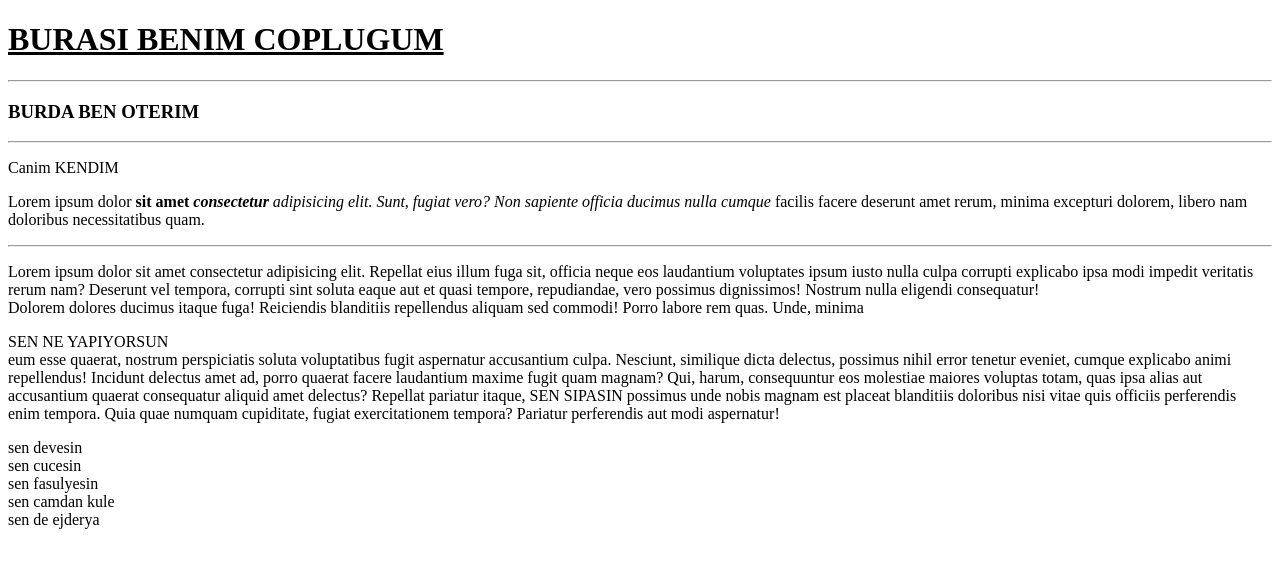
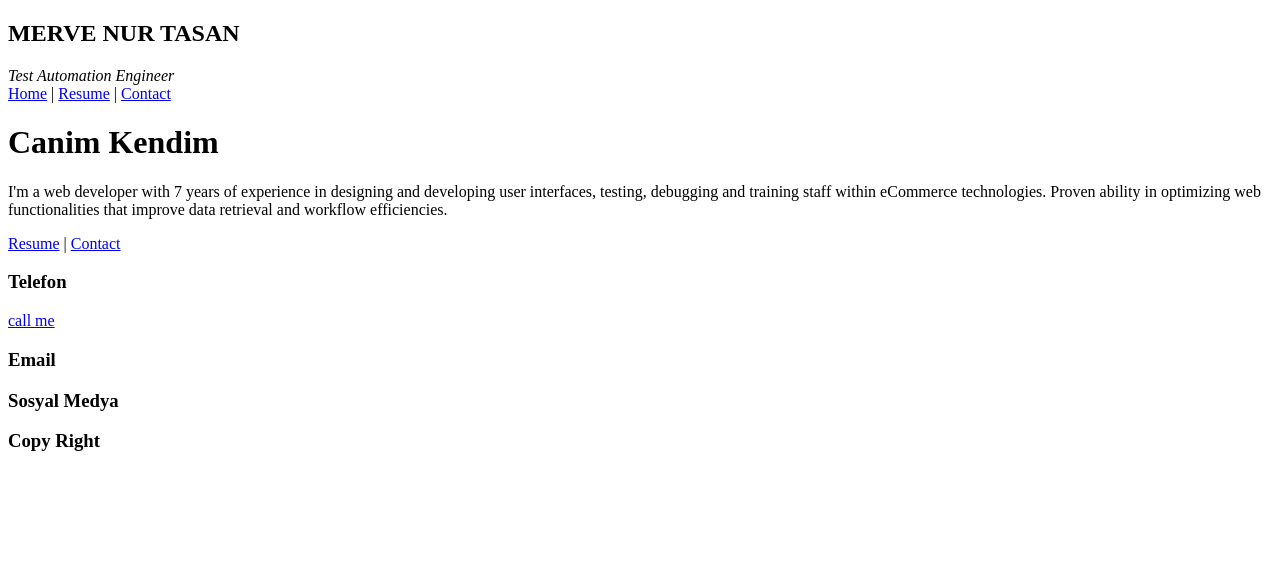
Before and after one commit to mervenurtasann/MyResume, a plain HTML site: page index.html in a window 1280 px wide. Drawn offline with Linux system fonts and the light colour scheme.

Commit message:
first commit

```diff
--- a/index.html
+++ b/index.html
@@ -4,27 +4,43 @@
     <meta charset="UTF-8">
     <meta http-equiv="X-UA-Compatible" content="IE=edge">
     <meta name="viewport" content="width=device-width, initial-scale=1.0">
-    <title>Hadi Gelin Oynayalim</title>
+    <title>Resume</title>
 </head>
 <body>
-    <!-- yorum satiri Shift + ALT + A ile otomatik olarak yapilabiliyor -->
-
-    <h1><u>BURASI BENIM COPLUGUM</u></h1>
-    <hr>
-    <h3>BURDA BEN OTERIM</h3>
-    <hr>
-    <p>Canim KENDIM</p>
-    <p>Lorem ipsum dolor <strong>sit amet <i>consectetur </strong> adipisicing elit. Sunt, fugiat vero? Non sapiente officia ducimus nulla cumque</i> facilis facere deserunt amet rerum, minima excepturi dolorem, libero nam doloribus necessitatibus quam.</p>
-    <hr>
-    <p>Lorem ipsum dolor sit amet consectetur adipisicing elit. Repellat eius illum fuga sit, officia neque eos laudantium voluptates ipsum iusto nulla culpa corrupti explicabo ipsa modi impedit veritatis rerum nam?
-    Deserunt vel tempora, corrupti sint soluta eaque aut et quasi tempore, repudiandae, vero possimus dignissimos! Nostrum nulla eligendi consequatur! <br> Dolorem dolores ducimus itaque fuga! Reiciendis blanditiis repellendus aliquam sed commodi!
-    Porro labore rem quas. Unde, minima <div>SEN NE YAPIYORSUN</div> eum esse quaerat, nostrum perspiciatis soluta voluptatibus fugit aspernatur accusantium culpa. Nesciunt, similique dicta delectus, possimus nihil error tenetur eveniet, cumque explicabo animi repellendus!
-    Incidunt delectus amet ad, porro quaerat facere laudantium maxime fugit quam magnam? Qui, harum, consequuntur eos molestiae maiores voluptas totam, quas ipsa alias aut accusantium quaerat consequatur aliquid amet delectus?
-    Repellat pariatur itaque, <span>SEN SIPASIN</span> possimus unde nobis magnam est placeat blanditiis doloribus nisi vitae quis officiis perferendis enim tempora. Quia quae numquam cupiditate, fugiat exercitationem tempora? Pariatur perferendis aut modi aspernatur!</p>
-    <div>sen devesin</div>
-    <div>sen cucesin</div>
-    <div>sen fasulyesin</div>
-    <div>sen camdan kule</div>
-    <div>sen de ejderya</div>
+    <div class="header">
+        <div class="title">
+            <h2>MERVE NUR TASAN</h2>
+            <i>Test Automation Engineer</i>
+        </div>
+        <div class="menu">
+            <a href="index.html">Home</a> |
+            <a href="resume.html">Resume</a> |
+            <a href="contact.html">Contact</a>
+        </div>
+    </div>
+    <div class="content">
+        <div class="about">
+            <div class="myPhoto"></div>
+            <div clas="description">
+                <h1>Canim Kendim</h1>
+                <p>I'm a web developer with 7 years of experience in designing and
+                    developing user interfaces, testing, debugging and training staff
+                    within eCommerce technologies. Proven ability in optimizing web
+                    functionalities that improve data retrieval and workflow
+                    efficiencies.</p>
+                    <div class="toolbar">
+                        <a href="resume.html">Resume</a> |
+                        <a href="contact.html">Contact</a></div>
+            </div>
+        </div>
+    </div>
+    <div class="footer">
+        <div><h3>Telefon</h3>
+        <a href="tel:+0905555555555">call me</a>
+        </div>
+        <div><h3>Email</h3> </div>
+        <div><h3>Sosyal Medya</h3></div>
+        <div><h3>Copy Right</h3></div>
+    </div>
 </body>
 </html>
```
Also changed, not shown: contact.html (added, +28 -0 lines), resume.html (added, +28 -0 lines), test.html (added, +30 -0 lines).
